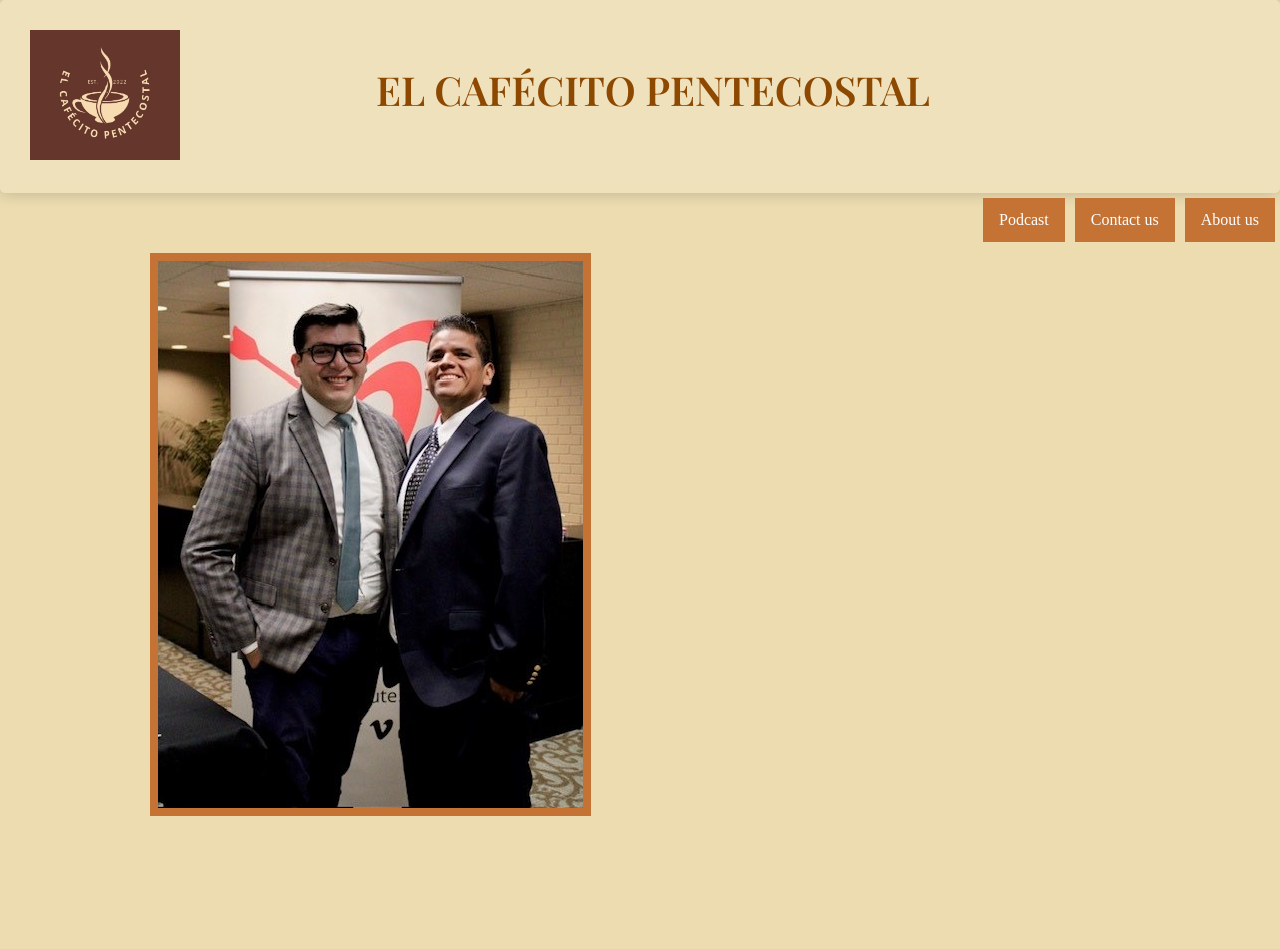
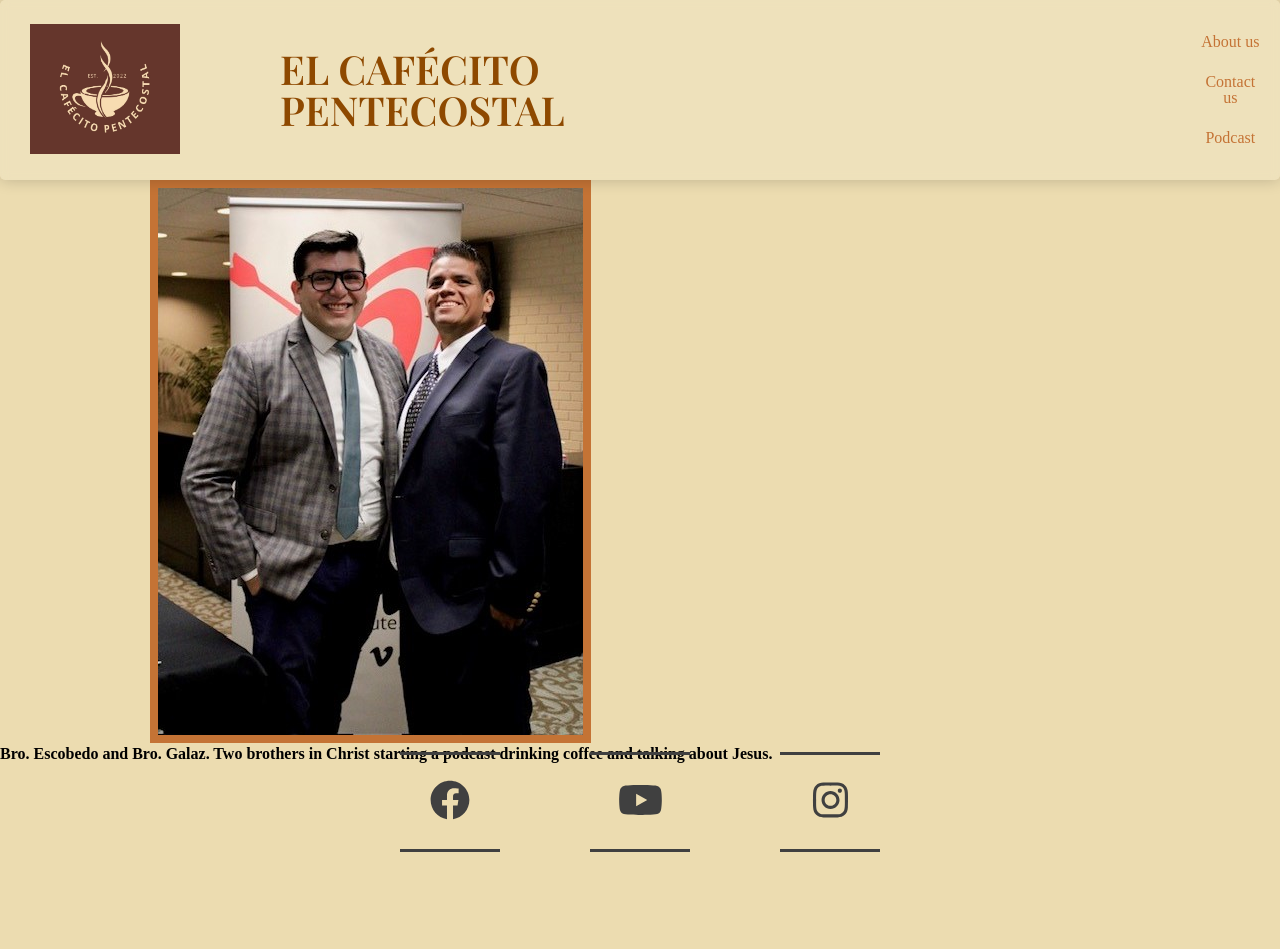
Before and after one commit to moniesco22/Cafecito-Website, a website: page about.html in a window 1280 px wide. Shown: the top 949 px of the page. Drawn offline with nearby package versions, Linux system fonts and the light colour scheme; a web font is replaced by a local one.

Commit message:
commit 4_3

```diff
--- a/about.html
+++ b/about.html
@@ -14,11 +14,8 @@
       ></script>
       <link rel="preconnect" href="https://fonts.googleapis.com" />
       <link rel="preconnect" href="https://fonts.gstatic.com" crossorigin />
-   <link
-   href="https://fonts.googleapis.com/css2?family=Montserrat:wght@300;700&display=swap"
-   rel="stylesheet"/>
+      <link href="https://fonts.googleapis.com/css2?family=Montserrat:wght@300;700&display=swap" rel="stylesheet" />
       <title>El Cafecito Pentecostal</title>
-
 </head>
    <body>
       <!-- NaviBar -->
@@ -45,7 +42,13 @@
             </a>
          </div>
 
+         <div class="Info">
+            <h2>Bro. Escobedo and Bro. Galaz. Two brothers in Christ starting a podcast drinking coffee and talking about Jesus.</h2>
+         </div>
 
+
+
+      <!--FOOTER-->
          <footer>
                <ul>
                   <li>
@@ -66,6 +69,7 @@
                         <i class="fa-brands fa-youtube"></i>
                      </a>
                   </li>
+
                   <li>
                      <a class="instagram" href="https://www.instagram.com/elcafecitopentecostal/"target="_blank">
                         <span></span>
@@ -76,10 +80,7 @@
                      </a>
                   </li>
                </ul>
-         <small>
-             &copy; El Cafécito Pentecostal
-         </small>
-
+               <small>&copy; El Cafécito Pentecostal</small>
          </footer>
    </body>
 </html>
--- a/style.css
+++ b/style.css
@@ -31,36 +31,67 @@ header h1 a {
 .NaviBar {
   position: sticky;
   top: 0;
+  z-index: 1000;
   width: 100%;
+  height: 180px;
   box-shadow: 0 0 1rem 0 rgba(0, 0, 0, .2);
   border-radius: 5px;
   background-color: rgba(255, 255, 255, .15);
   backdrop-filter: blur(5px);
+  display: flex;
+  justify-content: space-between;
+  align-items:center;
+}
+.NaviBar .NavBar_Right ul {
+  margin: 0;
+  padding: 0;
+  list-style: none;
+  /* margin-right: 20px; */
+}
+.NaviBar .NavBar_Right ul li{
+  display: inline-block;
+  margin-left: 20px;
 }
 
-.NaviBar right {
-  float: right;
+.NaviBar .NavBar_Right a {
+  font-size: 16px;
+  padding: 12px 16px;
 }
 
+.NaviBar .logo img{
+  width: 40px;
+}
+.NaviBar .NavBar_Right {
+  margin-right: 20px;
+  list-style: none;
+  margin: 0;
+  padding: 0;
+}
+.NaviBar .NavBar_Right ul li:first-child{
+  margin-left: 0;
+}
 .Name li a {
   color: var(--sec-color);
 }
 
-li {
-  display: inline;
+.NaviBar .NavBar_right li {
+  display: inline-blcok;
   float: right;
+  margin-left: 20px;
   background-color: var(--sec-colorr);
   margin: 5px;
 }
 
 .NaviBar li a {
-  display: flex;
-  color: white;
-  background-color: var(--sec-color);
+  display: block;
+  color: var(--sec-color);
   text-align: center;
   padding: 14px 16px;
   text-decoration: none;
   transition: 1s;
+}
+.NaviBar .NavBar_Right ul li a:hover{
+  color: #000;
 }
 
 /*  GENERAL STYLES
@@ -73,30 +104,50 @@ body {
 --------------------------------------------------------------------------*/
 
 footer {
-  clear: both;
+  position: relative;
+  padding-top: 50px;
+  padding-bottom: 20px;
+  text-decoration: none;
   text-align: center;
-  list-style-type: none;
-  padding-top: 130px;
-  padding-bottom: 5px;
-  text-decoration: none;
 }
 
-footer a {
-  text-decoration: none;
+footer ul{
+  position: relative;
+  display: flex;
+  justify-content: center;
+  list-style: none;
+  margin: 0;
+  padding: 0;
+  padding-bottom: 20px;
+}
+
+footer ul li {
+  margin: 0 15px;
+}
+
+footer small {
+  display: block;
+  margin-top: 20px;
+  font-size: 14px;
 }
 
 /* VIDEO
 --------------------------------------------------------------------------*/
 #intro_video {
-  position: relative;
   padding-top: 50px;
   padding-bottom: 50px;
   max-width: 100%;
   max-height: 100;
   z-index: -1;
 }
-
-.vvideo {}
+.vvideo{
+  padding-top: 70px;
+}
+.vvideo h2 {
+  text-align: center;
+  color: white;
+  text-shadow: black;
+}
 
 /* SOCIAL MEDIA LINKS
 ------------------------------------------------------------------------*/
@@ -233,13 +284,10 @@ ul li a:hover:nth-child(3) {
 
 /* About Us Page
 --------------------------------------------------------------------------*/
-
-.Hosts {
-  margin-top: 60px;
-  margin-bottom: 60px;
-}
-
 .Hosts img {
   margin-left: 150px;
   border: 8px solid var(--sec-color);
 }
+.info {
+  text-align: right;
+}
```
Also changed, not shown: cafecitoweb.html (+5 -4 lines), contact.html (+3 -8 lines), index.js (added, +15 -0 lines), package.json (added, +16 -0 lines), podcast.html (+2 -7 lines), 1 other file. Lines whose indentation alone changed are shown as unchanged.
